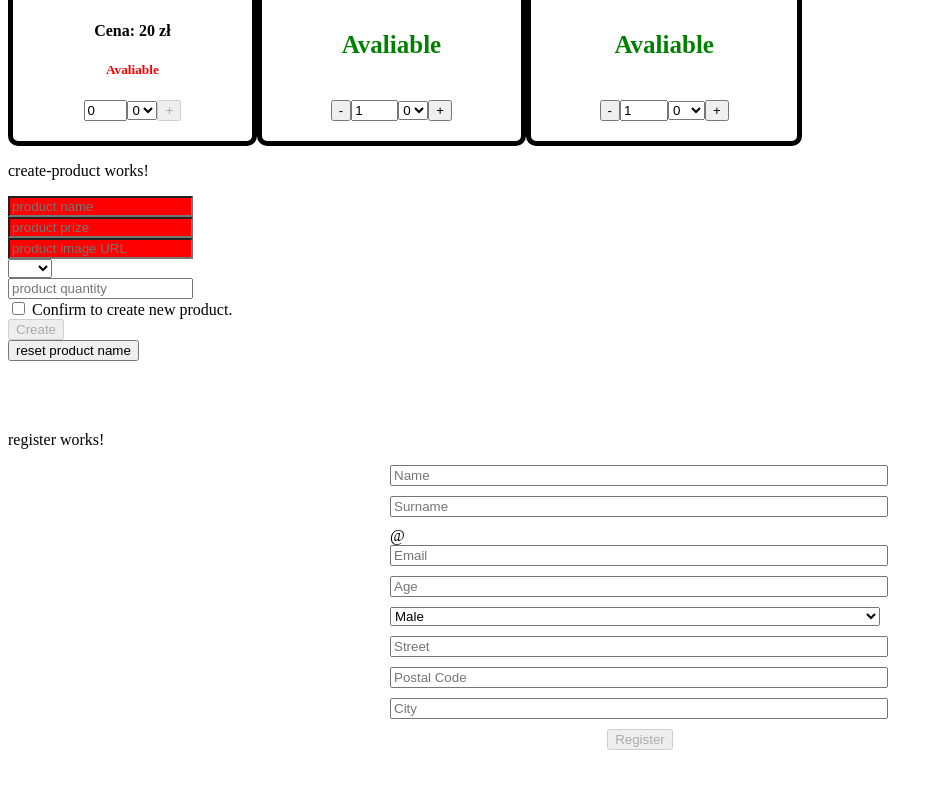
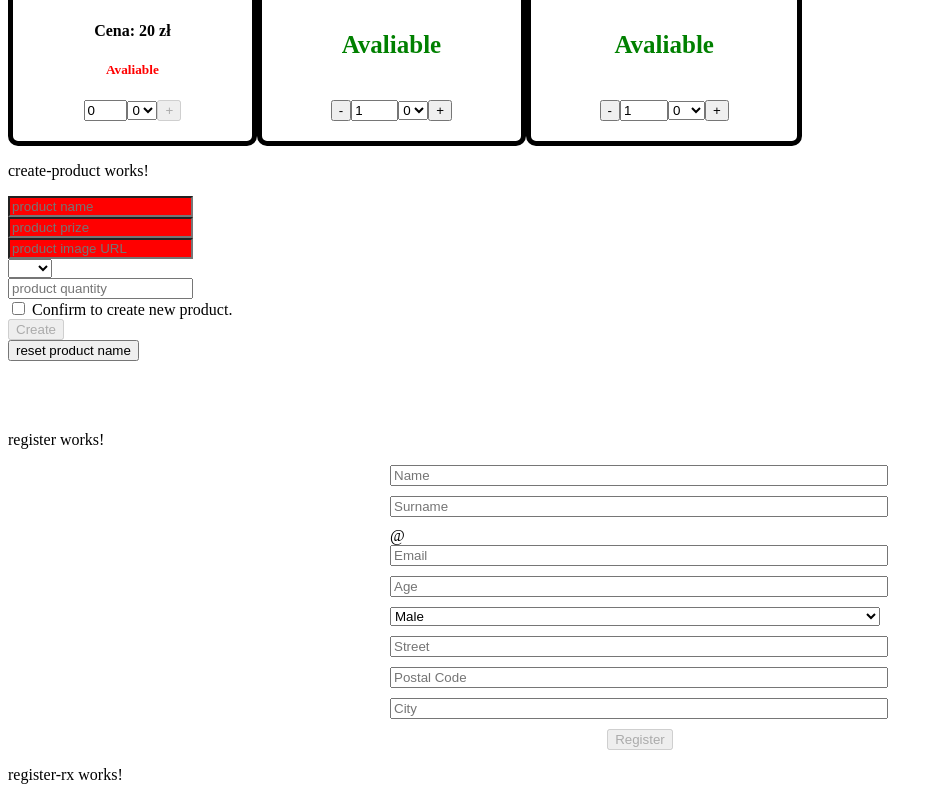
Before and after one commit to KubaBrambor/TypeScript, an Angular app in the folder ecommerce/: page / in a window 1280 px wide. Shown: the part 200-1000 px from the top of the page, without its empty margins (0-943 px from the left). Before the commit the page ends 958 px from the top, so only its background shows below. Built offline with nearby package versions, Linux system fonts and the light colour scheme.

Commit message:
adding reactive forms module

```diff
--- a/ecommerce/src/app/app.module.ts
+++ b/ecommerce/src/app/app.module.ts
@@ -8,6 +8,7 @@ import { ProductsComponent } from './main/products/products.component';
 import { ProductsListComponent } from './main/products-list/products-list.component';
 import { CreateProductComponent } from './main/create-product/create-product.component';
 import { RegisterComponent } from './main/register/register.component';
+import { RegisterRXComponent } from './main/register-rx/register-rx.component';
 
 @NgModule({
   declarations: [
@@ -15,7 +16,8 @@ import { RegisterComponent } from './main/register/register.component';
     ProductsComponent,
     ProductsListComponent,
     CreateProductComponent,
-    RegisterComponent
+    RegisterComponent,
+    RegisterRXComponent
   ],
   imports: [
     BrowserModule,
--- a/ecommerce/src/app/main/products-list/products-list.component.html
+++ b/ecommerce/src/app/main/products-list/products-list.component.html
@@ -5,3 +5,4 @@
 <br>
 <br>
 <app-register></app-register>
+<app-register-rx></app-register-rx>
--- /dev/null
+++ b/ecommerce/src/app/main/register-rx/register-rx.component.html
@@ -0,0 +1 @@
+<p>register-rx works!</p>
--- /dev/null
+++ b/ecommerce/src/app/main/register-rx/register-rx.component.ts
@@ -0,0 +1,15 @@
+import { Component, OnInit } from '@angular/core';
+
+@Component({
+  selector: 'app-register-rx',
+  templateUrl: './register-rx.component.html',
+  styleUrls: ['./register-rx.component.css']
+})
+export class RegisterRXComponent implements OnInit {
+
+  constructor() { }
+
+  ngOnInit() {
+  }
+
+}
```
Also changed, not shown: ecommerce/src/app/main/register-rx/register-rx.component.css (added), 1 other file (tests, documents, lock files or other folders).
